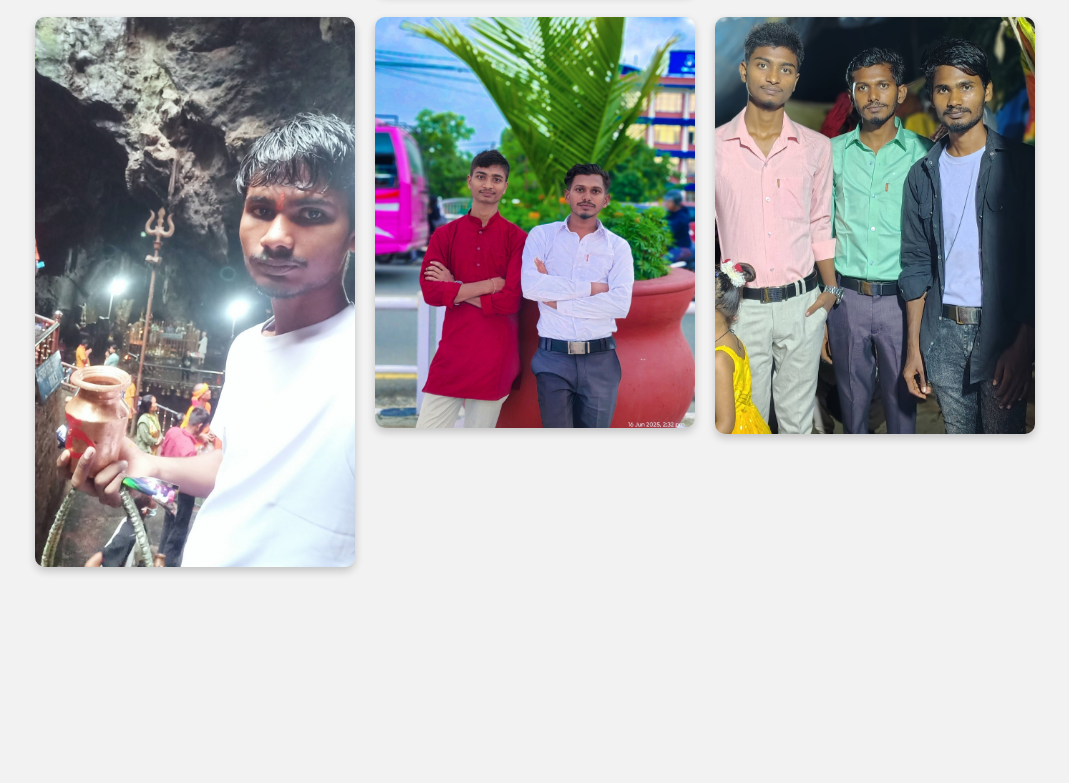
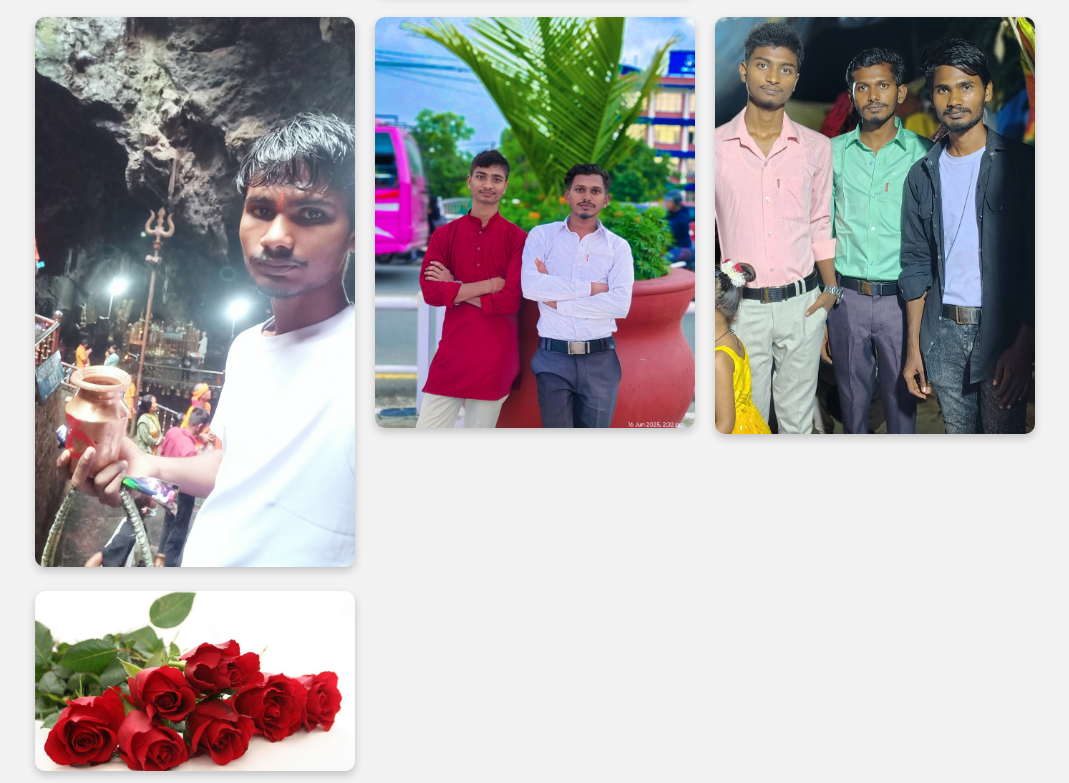
Before and after one commit to Mrdesigner-create/Myphotoes, a plain HTML site: page index.html in a window 1280 px wide. Shown: the part 549-1332 px from the top of the page, without its empty margins (105-1174 px from the left). Before the commit the page ends 1128 px from the top, so only its background shows below. Drawn offline with Linux system fonts and the light colour scheme.

Commit message:
Add 'Beautiful-Rose.jpg' to photo grid
Added a new photo link for 'Beautiful-Rose.jpg' to the photo grid.

Signed-off-by: Mr <laxmeshwarmmahato@gmail.com>

```diff
--- a/index.html
+++ b/index.html
@@ -56,6 +56,9 @@
     <a href="Three_brother32.jpg" target="_blank">
       <img src="Three_brother32.jpg" alt="Three Brothers Photo">
     </a>
+     <a href="Beautiful-Rose.jpg" target="_blank">
+      <img src="Beautiful-Rose.jpg" alt="Beautiful-Rose.jpg">
+    </a>
   </div>
 </body>
 </html>
```
